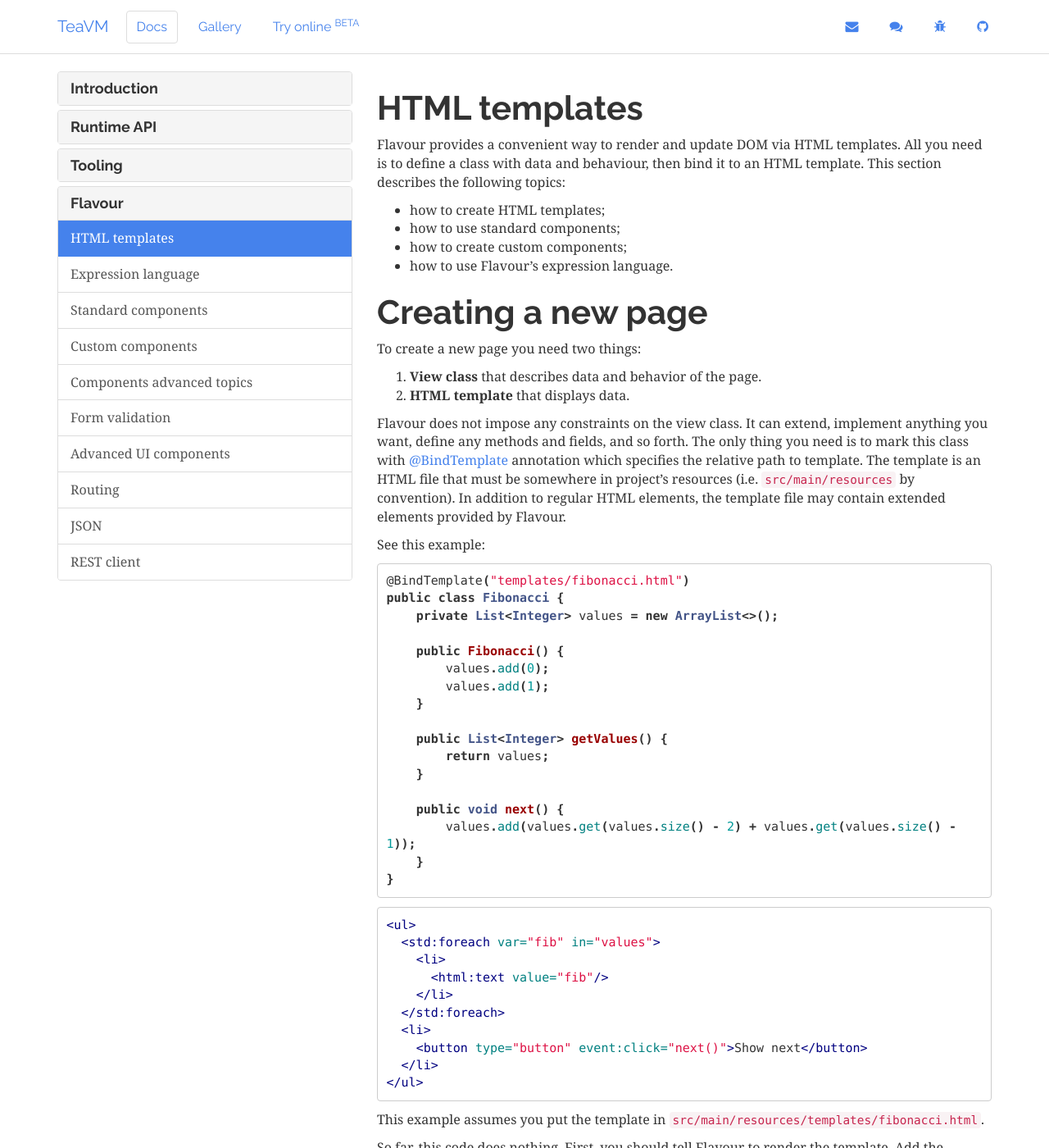
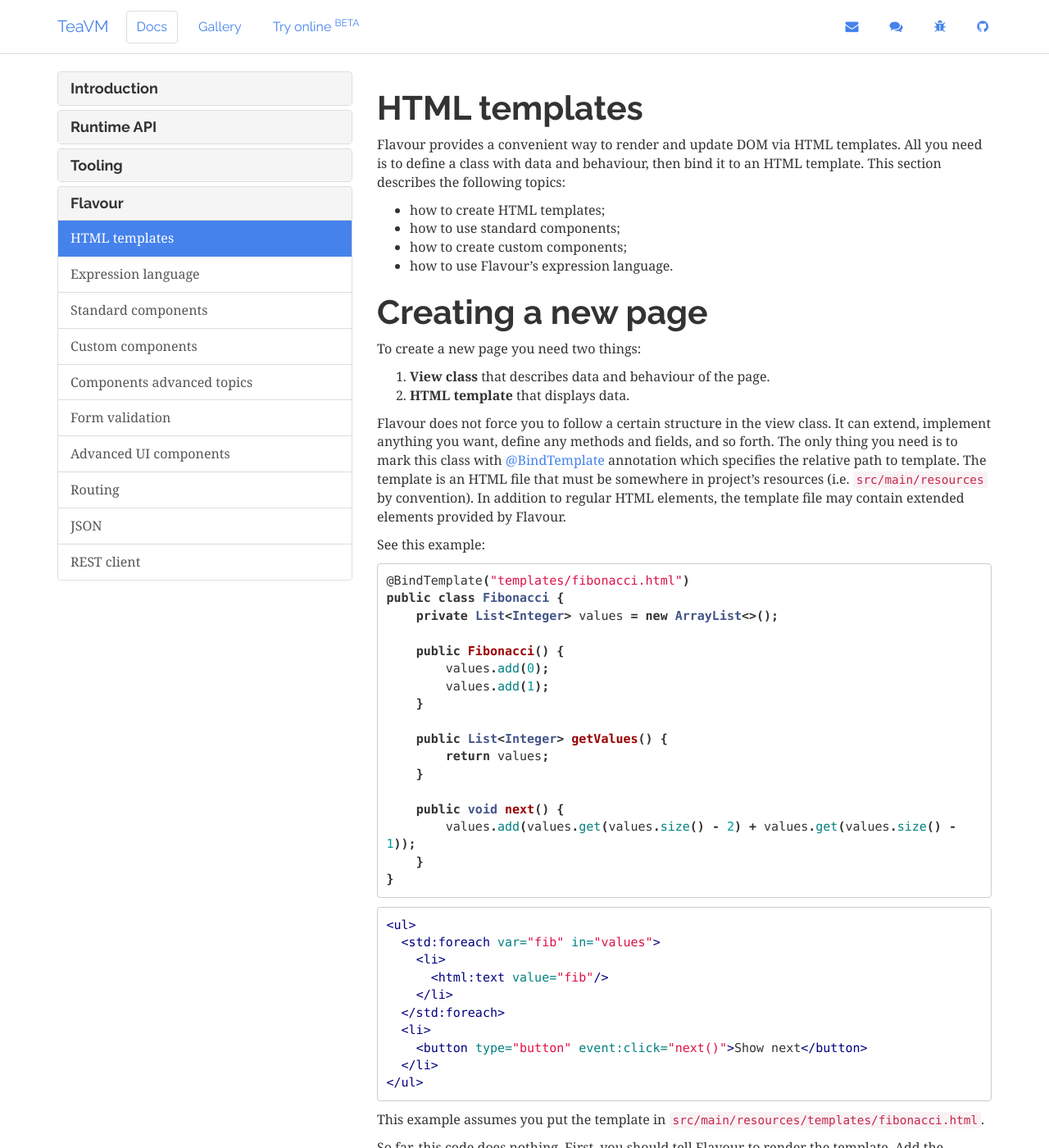
Before and after one commit to konsoletyper/teavm-site, a Jekyll site: the page built from _docs/flavour/templates.md, in a window 1280 px wide and 1400 px high. Shown: the whole window at 82% size. Built offline with Jekyll 4.4.1, drawn with Linux system fonts in a browser that asks for light colours; some of the changed text lies outside the part shown.

Commit message:
Update templates.md

```diff
--- a/_docs/flavour/templates.md
+++ b/_docs/flavour/templates.md
@@ -16,10 +16,10 @@ This section describes the following topics:
 
 To create a new page you need two things:
 
-1. **View class** that describes data and behavior of the page.
+1. **View class** that describes data and behaviour of the page.
 2. **HTML template** that displays data.
 
-Flavour does not impose any constraints on the view class.
+Flavour does not force you to follow a certain structure in the view class.
 It can extend, implement anything you want, define any methods and fields, and so forth.
 The only thing you need is to mark this class with
 [@BindTemplate](https://github.com/konsoletyper/teavm-flavour/blob/master/templates/src/main/java/org/teavm/flavour/templates/BindTemplate.java)
```
Also changed, not shown: other parts of _docs/flavour/templates.md (+2 -2 lines).
